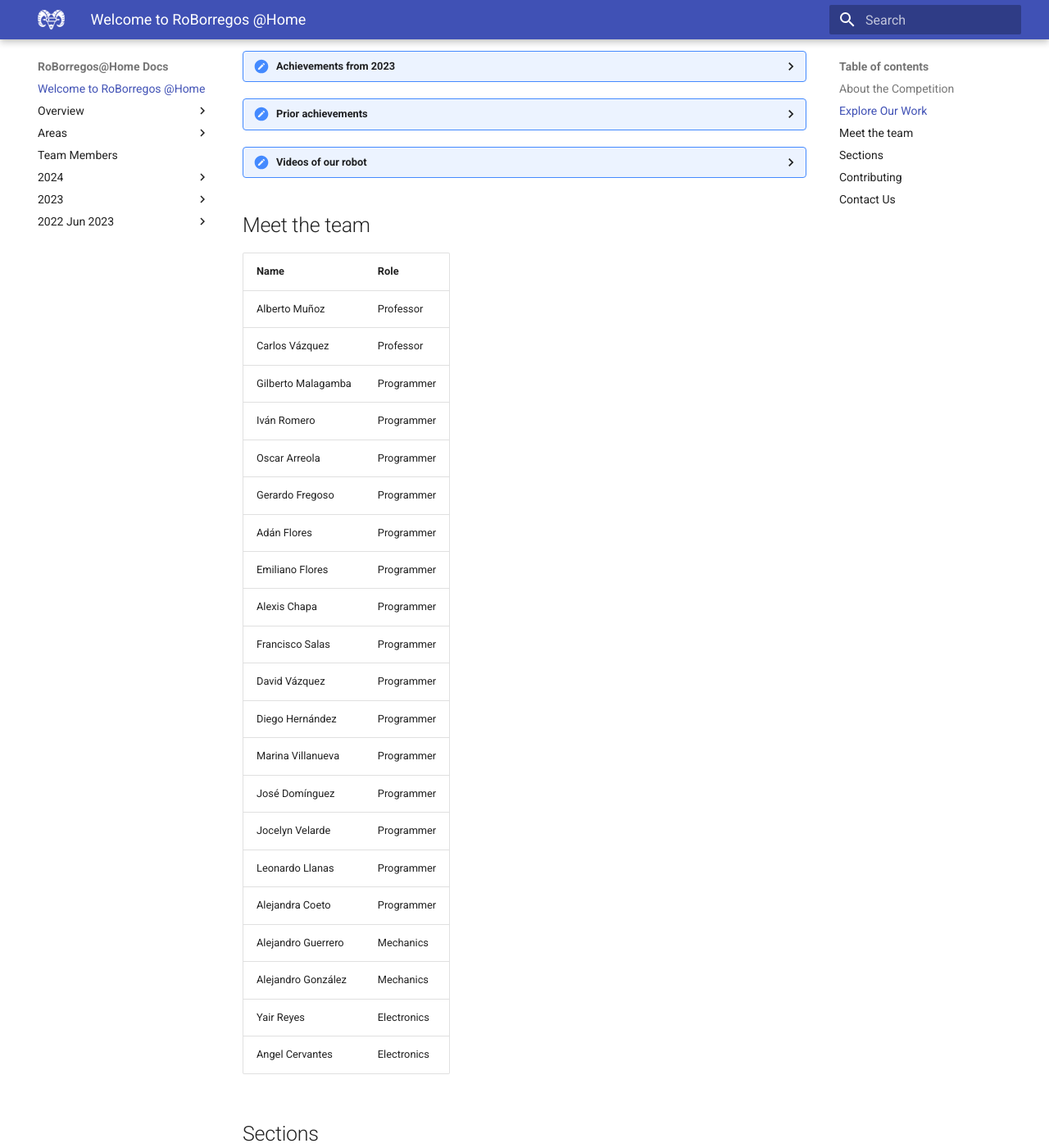
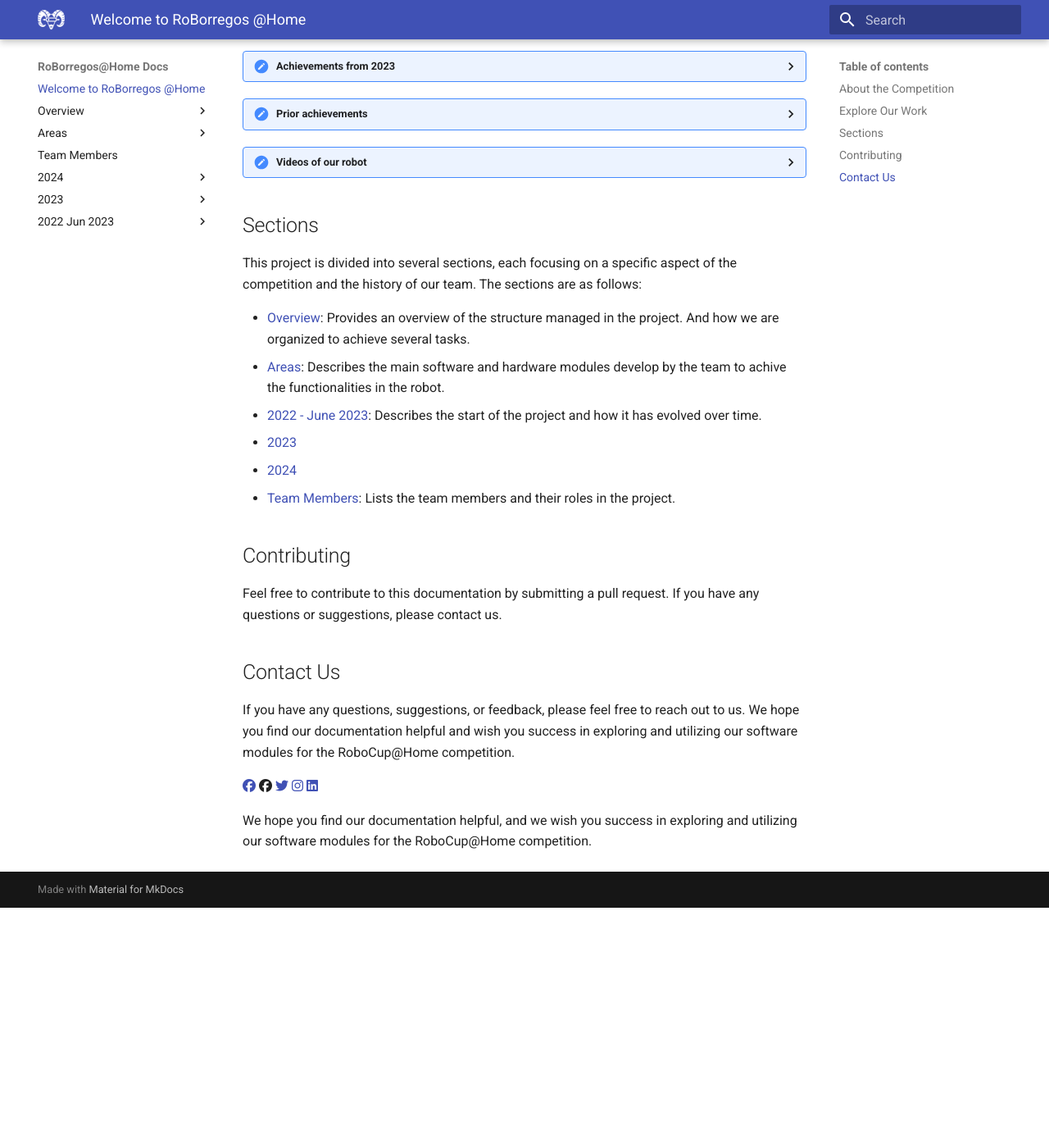
Before and after one commit to RoBorregos/Home-Docs, an MkDocs documentation site: the page built from docs/index.md, in a window 1280 px wide and 1400 px high, scrolled down 1569 px. Shown: the whole window at 82% size. Built offline with MkDocs 1.6.1 and Material for MkDocs 9.7.7, drawn with Linux system fonts in a browser that asks for light colours; nearby versions of some CDN libraries; after the commit the page ends 2676 px from its top, so only the background shows below that.

Commit message:
formatting

```diff
--- a/docs/index.md
+++ b/docs/index.md
@@ -126,32 +126,6 @@
   </ul>
 </details>
 
-## Meet the team
-
-| Name               | Role        |
-| ------------------ | ----------- |
-| Alberto Muñoz      | Professor   |
-| Carlos Vázquez     | Professor   |
-| Gilberto Malagamba | Programmer  |
-| Iván Romero        | Programmer  |
-| Oscar Arreola      | Programmer  |
-| Gerardo Fregoso    | Programmer  |
-| Adán Flores        | Programmer  |
-| Emiliano Flores    | Programmer  |
-| Alexis Chapa       | Programmer  |
-| Francisco Salas    | Programmer  |
-| David Vázquez      | Programmer  |
-| Diego Hernández    | Programmer  |
-| Marina Villanueva  | Programmer  |
-| José Domínguez     | Programmer  |
-| Jocelyn Velarde    | Programmer  |
-| Leonardo Llanas    | Programmer  |
-| Alejandra Coeto    | Programmer  |
-| Alejandro Guerrero | Mechanics   |
-| Alejandro González | Mechanics   |
-| Yair Reyes         | Electronics |
-| Angel Cervantes    | Electronics |
-
 ## Sections
 
 This project is divided into several sections, each focusing on a specific aspect of the competition and the history of our team. The sections are as follows:
@@ -164,6 +138,8 @@
 - [Team Members](/Team): Lists the team members and their roles in the project.
 
 ## Contributing
+
+Feel free to contribute to this documentation by submitting a pull request. If you have any questions or suggestions, please contact us.
 
 ## Contact Us
 
```
Also changed, not shown: docs/2024/Human-Robot Interaction/Areas/LCE.md (+8 -5 lines), docs/2024/Human-Robot Interaction/Areas/STT.md (+19 -15 lines), docs/2024/Human-Robot Interaction/Areas/embeddings.md (+30 -27 lines), docs/2024/Human-Robot Interaction/Index.md (+2 -6 lines).
